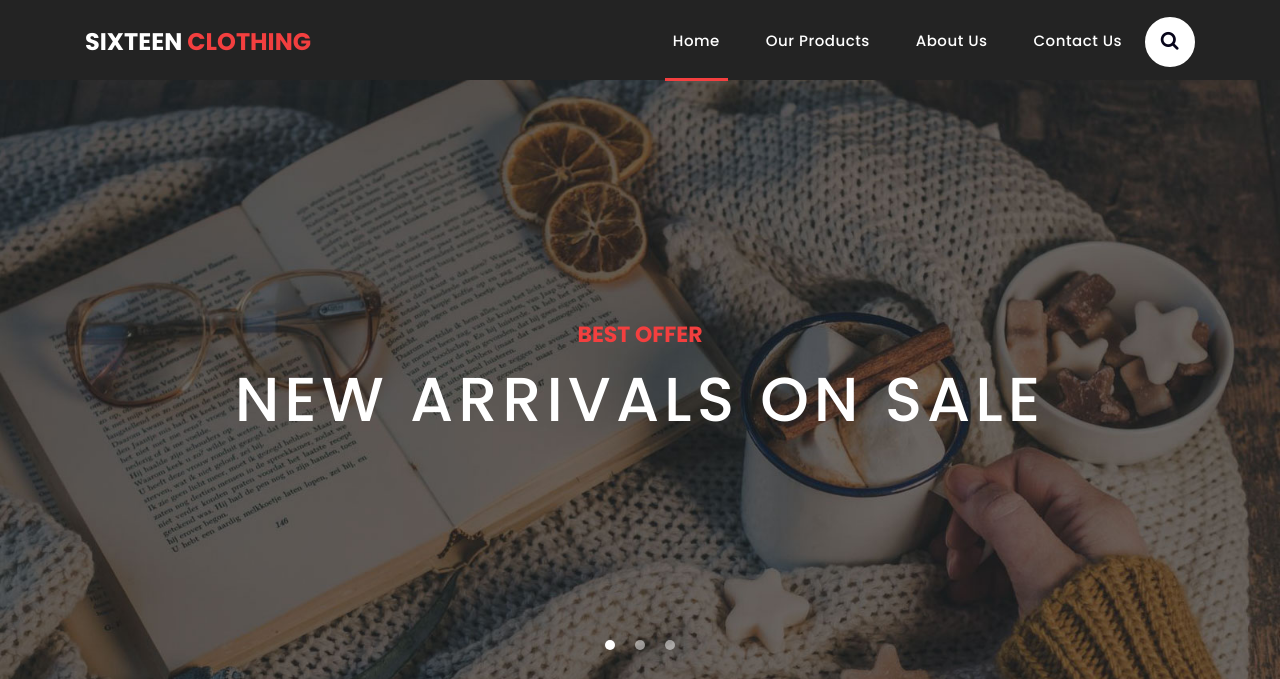
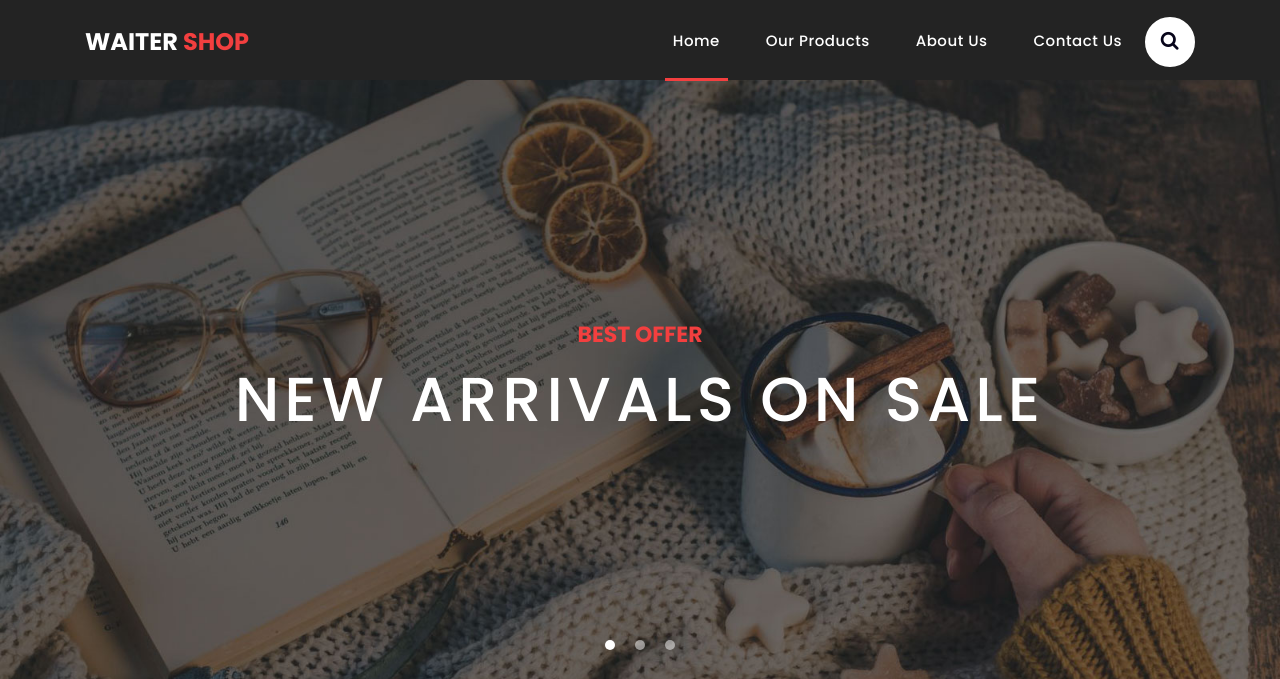
Before and after one commit to waiterorg/WaiterShop, a Django app: page / in a window 1280 px wide. Shown: the top 679 px of the page. Run offline with Django 3.2, Linux system fonts and the light colour scheme; data comes from the database, SQL or seed files in the repository; some libraries are stand-ins or nearby versions.

Commit message:
change label home

```diff
--- a/WaiterShop/templates/shared/base.html
+++ b/WaiterShop/templates/shared/base.html
@@ -62,7 +62,7 @@ https://templatemo.com/tm-546-sixteen-clothing
     <header class="fixed-top">
       <nav class="navbar navbar-expand-lg">
         <div class="container">
-          <a class="navbar-brand" href="{% url 'core:home' %}"><h2>Sixteen <em>Clothing</em></h2></a>
+          <a class="navbar-brand" href="{% url 'core:home' %}"><h2>Waiter <em>Shop</em></h2></a>
           <button class="navbar-toggler" type="button" data-toggle="collapse" data-target="#navbarResponsive" aria-controls="navbarResponsive" aria-expanded="false" aria-label="Toggle navigation">
             <span class="navbar-toggler-icon"></span>
           </button>
```
